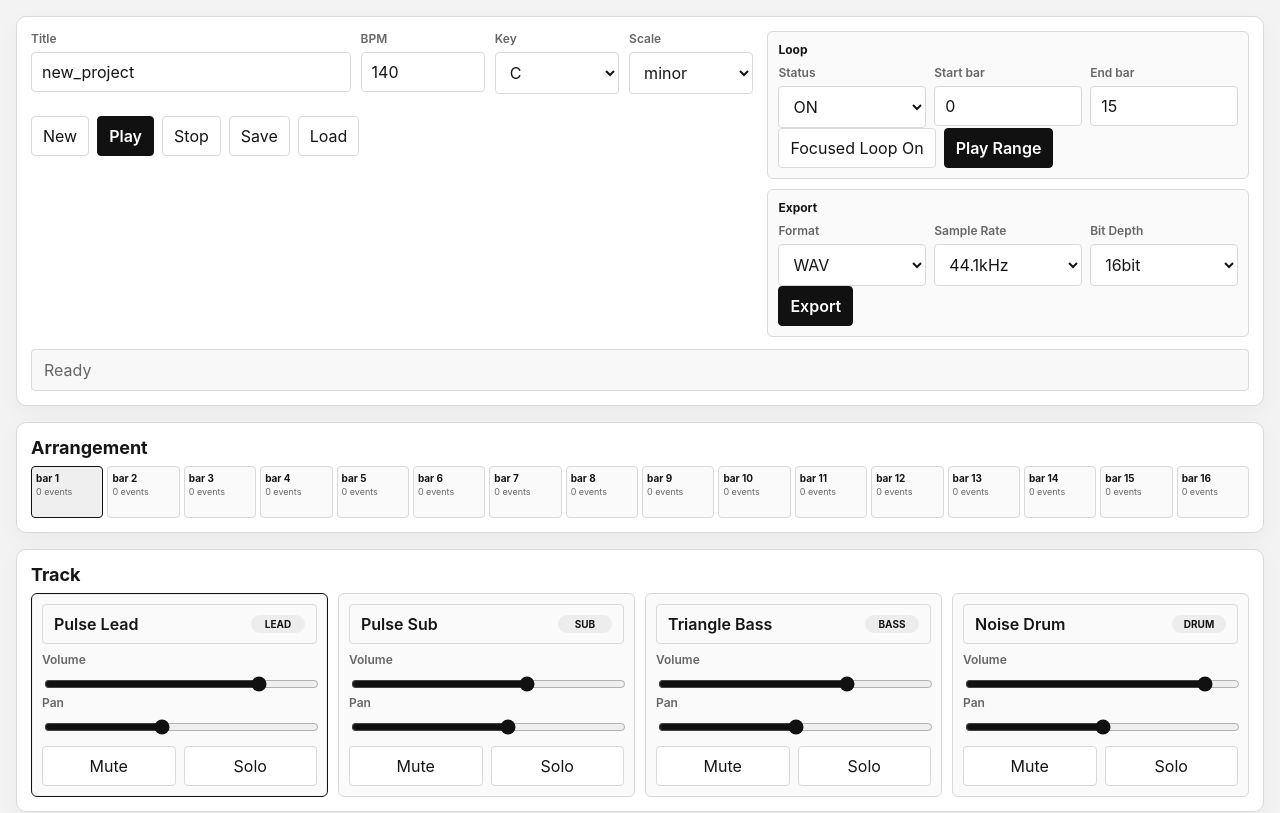
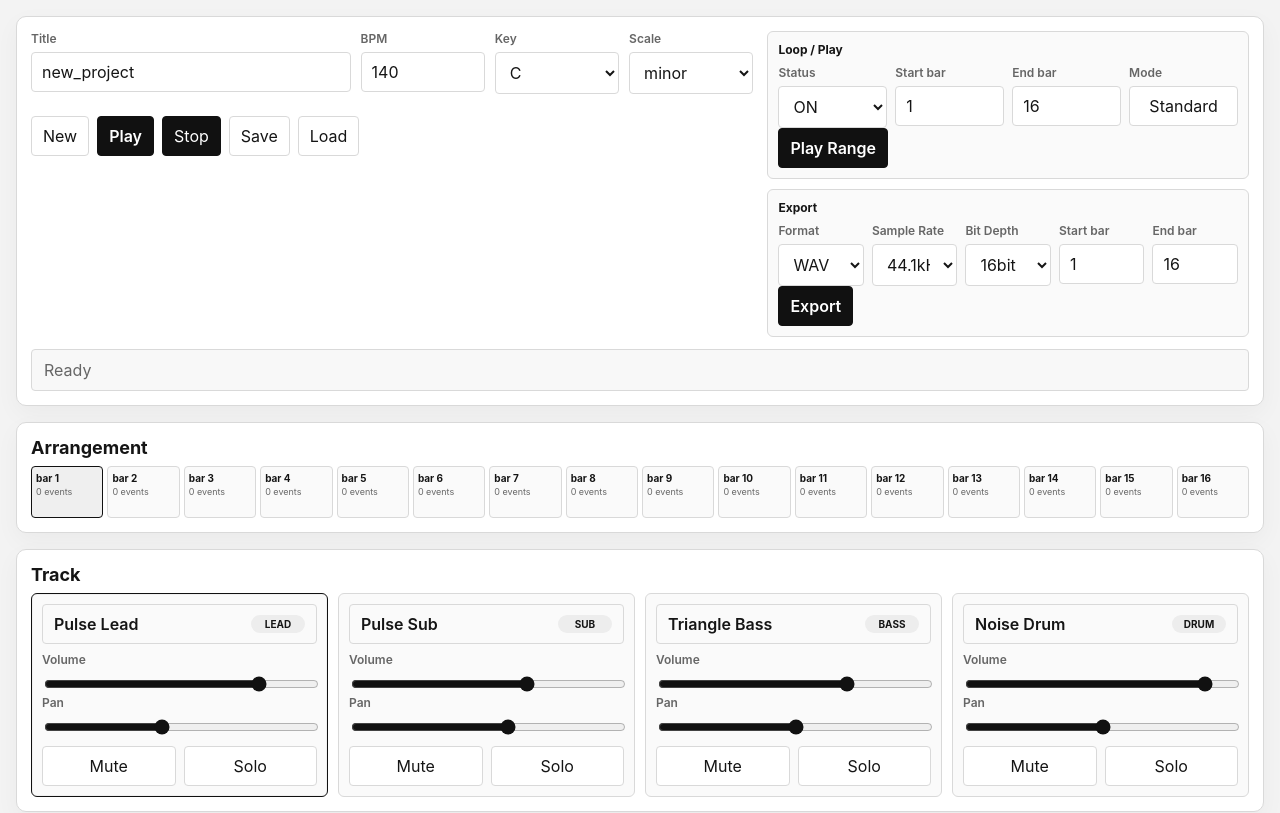
Before and after one commit to suivercel/8bit-bgm-app, a Next.js app: page / in a window 1280 px wide. Shown: the top 813 px of the page. Built offline with nearby package versions, Linux system fonts and the light colour scheme.

Commit message:
fix app/components

```diff
--- a/app/globals.css
+++ b/app/globals.css
@@ -89,6 +89,21 @@ button.primary {
   font-weight: 600;
 }
 button.primary:hover { background: #222222; border-color: #222222; }
+
+button.state-active {
+  background: #111111;
+  color: #ffffff;
+  border-color: #111111;
+}
+button.primary.state-active {
+  background: #000000;
+  border-color: #000000;
+}
+.track-actions button.state-active {
+  background: #111111;
+  color: #ffffff;
+  border-color: #111111;
+}
 button:disabled { opacity: 0.55; cursor: not-allowed; }
 .small {
   font-size: 12px;
@@ -108,6 +123,8 @@ button:disabled { opacity: 0.55; cursor: not-allowed; }
 .mini-panel-title { font-size: 12px; font-weight: 700; margin-bottom: 8px; color: var(--text); }
 .mini-grid { display: grid; gap: 8px; }
 .mini-grid.three { grid-template-columns: repeat(3, minmax(0, 1fr)); }
+.mini-grid.four { grid-template-columns: repeat(4, minmax(0, 1fr)); }
+.mini-grid.five { grid-template-columns: repeat(5, minmax(0, 1fr)); }
 .topbar-status { margin-top: 12px; }
 .status-box {
   padding: 10px 12px;
--- a/components/ComposerApp.tsx
+++ b/components/ComposerApp.tsx
@@ -45,11 +45,47 @@ function getCoveringNoteAt(pattern: Pattern | null, pitch: number, step: number)
   return null;
 }
 
+function clampBar(value: number, totalBars: number) {
+  return Math.min(Math.max(1, value), totalBars);
+}
+
+function normalizeBarRange(startBar: number, endBar: number, totalBars: number) {
+  const safeStart = clampBar(startBar, totalBars);
+  const safeEnd = Math.min(Math.max(safeStart, endBar), totalBars);
+  return { startBar: safeStart, endBar: safeEnd };
+}
+
+function normalizeProject(project: MusicProject): MusicProject {
+  const totalBars = project.totalBars || 16;
+  const loopLooksZeroBased = project.loopSettings.startBar === 0 || project.loopSettings.endBar === totalBars - 1;
+  const rawLoopStart = loopLooksZeroBased ? project.loopSettings.startBar + 1 : project.loopSettings.startBar || 1;
+  const rawLoopEnd = loopLooksZeroBased ? project.loopSettings.endBar + 1 : project.loopSettings.endBar || totalBars;
+  const loopRange = normalizeBarRange(rawLoopStart, rawLoopEnd, totalBars);
+  const rawExportStart = project.exportSettings.startBar ?? 1;
+  const rawExportEnd = project.exportSettings.endBar ?? totalBars;
+  const exportRange = normalizeBarRange(rawExportStart, rawExportEnd, totalBars);
+
+  return {
+    ...project,
+    loopSettings: {
+      ...project.loopSettings,
+      startBar: loopRange.startBar,
+      endBar: loopRange.endBar,
+    },
+    exportSettings: {
+      ...project.exportSettings,
+      startBar: exportRange.startBar,
+      endBar: exportRange.endBar,
+    },
+  };
+}
+
 export default function ComposerApp() {
   const [project, setProject] = useState<MusicProject>(createDefaultProject);
   const [selectedTrackId, setSelectedTrackId] = useState<string>('t1');
   const [selectedBar, setSelectedBar] = useState<number>(0);
   const [playingStep, setPlayingStep] = useState<number | null>(null);
+  const [isPlaying, setIsPlaying] = useState(false);
   const [status, setStatus] = useState<string>('Ready');
   const [loopCheckMode, setLoopCheckMode] = useState(false);
   const [clipboardPattern, setClipboardPattern] = useState<Pattern | null>(null);
@@ -111,7 +147,7 @@ export default function ComposerApp() {
     });
   };
 
-  const stopPlayback = () => {
+  const stopPlayback = (nextStatus = 'Stopped') => {
     if (intervalRef.current) {
       window.clearInterval(intervalRef.current);
       intervalRef.current = null;
@@ -121,39 +157,42 @@ export default function ComposerApp() {
       audioContextRef.current = null;
     }
     setPlayingStep(null);
+    setIsPlaying(false);
+    setStatus(nextStatus);
   };
 
   const startPlayback = async (loopOnly = false) => {
-    stopPlayback();
+    stopPlayback('Ready');
     const context = new AudioContext();
     audioContextRef.current = context;
 
     const tempProject = cloneProject(project);
-    if (loopOnly) {
-      tempProject.loopSettings.enabled = true;
-    }
-
-    const { totalDuration } = renderProject(tempProject, context, tempProject.loopSettings.startBar);
+    const playbackLoops = loopOnly || tempProject.loopSettings.enabled;
+    const playRange = normalizeBarRange(tempProject.loopSettings.startBar, tempProject.loopSettings.endBar, tempProject.totalBars);
+    const { totalDuration, startBar, endBar } = renderProject(tempProject, context, {
+      startBar: playRange.startBar,
+      endBar: playRange.endBar,
+      loopEnabled: playbackLoops,
+    });
     const stepDurationMs = (60 / tempProject.bpm) * 0.25 * 1000;
-    const loopStepCount = (tempProject.loopSettings.endBar - tempProject.loopSettings.startBar + 1) * 16;
+    const loopStepCount = (endBar - startBar + 1) * 16;
     const startedAt = performance.now();
-    setStatus(loopOnly ? 'ループ重点確認を再生中' : '再生中');
+    setIsPlaying(true);
+    setStatus(loopOnly ? `Focused loop: bar ${startBar}-${endBar}` : `Playing: bar ${startBar}-${endBar}`);
 
     intervalRef.current = window.setInterval(() => {
       const elapsed = performance.now() - startedAt;
       const rawStep = Math.floor(elapsed / stepDurationMs);
       const currentStep = loopStepCount > 0 ? rawStep % loopStepCount : rawStep;
       setPlayingStep(currentStep % 16);
-      if (!tempProject.loopSettings.enabled && elapsed > totalDuration * 1000 + 50) {
-        stopPlayback();
-        setStatus('再生停止');
+      if (!playbackLoops && elapsed > totalDuration * 1000 + 50) {
+        stopPlayback('Stopped');
       }
     }, 50);
 
-    if (!tempProject.loopSettings.enabled) {
+    if (!playbackLoops) {
       window.setTimeout(() => {
-        stopPlayback();
-        setStatus('再生停止');
+        stopPlayback('Stopped');
       }, totalDuration * 1000 + 80);
     }
   };
@@ -244,7 +283,7 @@ export default function ComposerApp() {
 
   const loadProjectFile = async (file: File) => {
     const text = await file.text();
-    const data = JSON.parse(text) as MusicProject;
+    const data = normalizeProject(JSON.parse(text) as MusicProject);
     setProject(data);
     setSelectedTrackId(data.tracks[0]?.id ?? 't1');
     setSelectedBar(0);
@@ -257,10 +296,11 @@ export default function ComposerApp() {
       setStatus('MP3 is not implemented in this version. Please select WAV.');
       return;
     }
-    setStatus('Exporting WAV');
-    const blob = await exportWav(project);
+    const exportRange = normalizeBarRange(project.exportSettings.startBar, project.exportSettings.endBar, project.totalBars);
+    setStatus(`Exporting WAV: bar ${exportRange.startBar}-${exportRange.endBar}`);
+    const blob = await exportWav(project, exportRange);
     downloadBlob(blob, `${project.title || 'bgm'}.wav`);
-    setStatus('WAV exported');
+    setStatus(`WAV exported: bar ${exportRange.startBar}-${exportRange.endBar}`);
   };
 
   const applyTrackPatch = (trackId: string, patch: Partial<Track>) => {
@@ -309,11 +349,23 @@ export default function ComposerApp() {
               </div>
             </div>
             <div className="button-row toolbar-actions">
-              <button onClick={() => setProject(createDefaultProject())}>New</button>
-              <button className="primary" onClick={() => startPlayback(false)}>
+              <button
+                onClick={() => {
+                  stopPlayback('Ready');
+                  setProject(createDefaultProject());
+                  setSelectedTrackId('t1');
+                  setSelectedBar(0);
+                  setSelectedEventStep(null);
+                }}
+              >
+                New
+              </button>
+              <button className={`primary ${isPlaying ? 'state-active' : ''}`} onClick={() => startPlayback(false)}>
                 Play
               </button>
-              <button onClick={stopPlayback}>Stop</button>
+              <button className={!isPlaying ? 'state-active' : ''} onClick={() => stopPlayback('Stopped')}>
+                Stop
+              </button>
               <button onClick={saveProjectFile}>Save</button>
               <button onClick={() => fileInputRef.current?.click()}>Load</button>
             </div>
@@ -322,8 +374,8 @@ export default function ComposerApp() {
           <div className="topbar-side">
             <div className="topbar-side-grid">
               <div className="mini-panel">
-                <div className="mini-panel-title">Loop</div>
-                <div className="mini-grid three">
+                <div className="mini-panel-title">Loop / Play</div>
+                <div className="mini-grid four">
                   <div className="field slim">
                     <label>Status</label>
                     <select
@@ -343,14 +395,18 @@ export default function ComposerApp() {
                     <label>Start bar</label>
                     <input
                       type="number"
-                      min={0}
-                      max={project.totalBars - 1}
+                      min={1}
+                      max={project.totalBars}
                       value={project.loopSettings.startBar}
                       onChange={(e) =>
-                        updateProject((draft) => ({
-                          ...draft,
-                          loopSettings: { ...draft.loopSettings, startBar: Number(e.target.value) },
-                        }))
+                        updateProject((draft) => {
+                          const startBar = clampBar(Number(e.target.value), draft.totalBars);
+                          const range = normalizeBarRange(startBar, draft.loopSettings.endBar, draft.totalBars);
+                          return {
+                            ...draft,
+                            loopSettings: { ...draft.loopSettings, startBar: range.startBar, endBar: range.endBar },
+                          };
+                        })
                       }
                     />
                   </div>
@@ -358,21 +414,30 @@ export default function ComposerApp() {
                     <label>End bar</label>
                     <input
                       type="number"
-                      min={project.loopSettings.startBar}
-                      max={project.totalBars - 1}
+                      min={1}
+                      max={project.totalBars}
                       value={project.loopSettings.endBar}
                       onChange={(e) =>
-                        updateProject((draft) => ({
-                          ...draft,
-                          loopSettings: { ...draft.loopSettings, endBar: Number(e.target.value) },
-                        }))
+                        updateProject((draft) => {
+                          const endBar = clampBar(Number(e.target.value), draft.totalBars);
+                          const range = normalizeBarRange(draft.loopSettings.startBar, endBar, draft.totalBars);
+                          return {
+                            ...draft,
+                            loopSettings: { ...draft.loopSettings, startBar: range.startBar, endBar: range.endBar },
+                          };
+                        })
                       }
                     />
                   </div>
+                  <div className="field slim">
+                    <label>Mode</label>
+                    <button className={loopCheckMode ? 'state-active' : ''} onClick={() => setLoopCheckMode((prev) => !prev)}>
+                      {loopCheckMode ? 'Focused' : 'Standard'}
+                    </button>
+                  </div>
                 </div>
                 <div className="button-row">
-                  <button onClick={() => setLoopCheckMode((prev) => !prev)}>{loopCheckMode ? 'Focused Loop Off' : 'Focused Loop On'}</button>
-                  <button className="primary" onClick={() => startPlayback(loopCheckMode)}>
+                  <button className={`primary ${isPlaying ? 'state-active' : ''}`} onClick={() => startPlayback(loopCheckMode)}>
                     {loopCheckMode ? 'Play Focused Loop' : 'Play Range'}
                   </button>
                 </div>
@@ -380,7 +445,7 @@ export default function ComposerApp() {
 
               <div className="mini-panel">
                 <div className="mini-panel-title">Export</div>
-                <div className="mini-grid three">
+                <div className="mini-grid five">
                   <div className="field slim">
                     <label>Format</label>
                     <select
@@ -425,6 +490,44 @@ export default function ComposerApp() {
                       <option value={16}>16bit</option>
                       <option value={24}>24bit</option>
                     </select>
+                  </div>
+                  <div className="field slim">
+                    <label>Start bar</label>
+                    <input
+                      type="number"
+                      min={1}
+                      max={project.totalBars}
+                      value={project.exportSettings.startBar}
+                      onChange={(e) =>
+                        updateProject((draft) => {
+                          const startBar = clampBar(Number(e.target.value), draft.totalBars);
+                          const range = normalizeBarRange(startBar, draft.exportSettings.endBar, draft.totalBars);
+                          return {
+                            ...draft,
+                            exportSettings: { ...draft.exportSettings, startBar: range.startBar, endBar: range.endBar },
+                          };
+                        })
+                      }
+                    />
+                  </div>
+                  <div className="field slim">
+                    <label>End bar</label>
+                    <input
+                      type="number"
+                      min={1}
+                      max={project.totalBars}
+                      value={project.exportSettings.endBar}
+                      onChange={(e) =>
+                        updateProject((draft) => {
+                          const endBar = clampBar(Number(e.target.value), draft.totalBars);
+                          const range = normalizeBarRange(draft.exportSettings.startBar, endBar, draft.totalBars);
+                          return {
+                            ...draft,
+                            exportSettings: { ...draft.exportSettings, startBar: range.startBar, endBar: range.endBar },
+                          };
+                        })
+                      }
+                    />
                   </div>
                 </div>
                 <div className="button-row">
@@ -502,8 +605,8 @@ export default function ComposerApp() {
                 />
               </div>
               <div className="track-actions">
-                <button onClick={() => applyTrackPatch(track.id, { muted: !track.muted })}>{track.muted ? 'Unmute' : 'Mute'}</button>
-                <button onClick={() => applyTrackPatch(track.id, { solo: !track.solo })}>{track.solo ? 'Solo Off' : 'Solo'}</button>
+                <button className={track.muted ? 'state-active' : ''} onClick={() => applyTrackPatch(track.id, { muted: !track.muted })}>{track.muted ? 'Unmute' : 'Mute'}</button>
+                <button className={track.solo ? 'state-active' : ''} onClick={() => applyTrackPatch(track.id, { solo: !track.solo })}>{track.solo ? 'Solo Off' : 'Solo'}</button>
               </div>
             </div>
           ))}
--- a/lib/audio.ts
+++ b/lib/audio.ts
@@ -8,6 +8,12 @@ function createNoiseBuffer(context: BaseAudioContext) {
     data[i] = Math.random() * 2 - 1;
   }
   return buffer;
+}
+
+function normalizeBarRange(startBar: number, endBar: number, totalBars: number) {
+  const safeStart = Math.min(Math.max(1, startBar), totalBars);
+  const safeEnd = Math.min(Math.max(safeStart, endBar), totalBars);
+  return { startBar: safeStart, endBar: safeEnd };
 }
 
 function scheduleOscillator(
@@ -102,16 +108,26 @@ function scheduleEvent(
   scheduleOscillator(context, destination, wave, frequency, startTime, duration, volume, pan);
 }
 
-export function renderProject(project: MusicProject, context: BaseAudioContext, startAt = 0) {
+export function renderProject(
+  project: MusicProject,
+  context: BaseAudioContext,
+  options?: { startBar?: number; endBar?: number; loopEnabled?: boolean },
+) {
   const destination = context.createGain();
   destination.gain.value = 1;
   destination.connect(context.destination);
 
   const stepDuration = getStepDurationSeconds(project.bpm);
-  const loopStartBar = project.loopSettings.enabled ? project.loopSettings.startBar : startAt;
-  const loopEndBar = project.loopSettings.enabled ? project.loopSettings.endBar : project.totalBars - 1;
+  const fallbackRange = project.loopSettings.enabled
+    ? { startBar: project.loopSettings.startBar, endBar: project.loopSettings.endBar }
+    : { startBar: 1, endBar: project.totalBars };
+  const requestedStart = options?.startBar ?? fallbackRange.startBar;
+  const requestedEnd = options?.endBar ?? fallbackRange.endBar;
+  const range = normalizeBarRange(requestedStart, requestedEnd, project.totalBars);
+  const startIndex = range.startBar - 1;
+  const endIndex = range.endBar - 1;
 
-  for (let barIndex = loopStartBar; barIndex <= loopEndBar; barIndex += 1) {
+  for (let barIndex = startIndex; barIndex <= endIndex; barIndex += 1) {
     for (const track of project.tracks) {
       if (!isTrackAudible(track, project.tracks)) continue;
       const patternId = project.arrangement[barIndex]?.patternIdByTrack[track.id];
@@ -119,14 +135,16 @@ export function renderProject(project: MusicProject, context: BaseAudioContext,
       if (!pattern) continue;
 
       for (const event of pattern.events) {
-        const eventStart = context.currentTime + (barIndex - loopStartBar) * 16 * stepDuration + event.step * stepDuration;
+        const eventStart = context.currentTime + (barIndex - startIndex) * 16 * stepDuration + event.step * stepDuration;
         scheduleEvent(context, destination, track, event, eventStart, stepDuration, project.masterVolume);
       }
     }
   }
 
   return {
-    totalDuration: (loopEndBar - loopStartBar + 1) * 16 * stepDuration,
+    totalDuration: (endIndex - startIndex + 1) * 16 * stepDuration,
+    startBar: range.startBar,
+    endBar: range.endBar,
   };
 }
 
@@ -184,11 +202,10 @@ function audioBufferToWaveBlob(audioBuffer: AudioBuffer, bitDepth: 16 | 24) {
   return new Blob([buffer], { type: 'audio/wav' });
 }
 
-export async function exportWav(project: MusicProject) {
+export async function exportWav(project: MusicProject, range?: { startBar?: number; endBar?: number }) {
   const stepDuration = getStepDurationSeconds(project.bpm);
-  const barCount = project.loopSettings.enabled
-    ? project.loopSettings.endBar - project.loopSettings.startBar + 1
-    : project.totalBars;
+  const normalized = normalizeBarRange(range?.startBar ?? project.exportSettings.startBar, range?.endBar ?? project.exportSettings.endBar, project.totalBars);
+  const barCount = normalized.endBar - normalized.startBar + 1;
   const duration = Math.max(1, barCount * 16 * stepDuration + 0.5);
 
   const offlineContext = new OfflineAudioContext({
@@ -197,7 +214,7 @@ export async function exportWav(project: MusicProject) {
     sampleRate: project.exportSettings.sampleRate,
   });
 
-  renderProject(project, offlineContext, project.loopSettings.startBar);
+  renderProject(project, offlineContext, { startBar: normalized.startBar, endBar: normalized.endBar, loopEnabled: false });
   const audioBuffer = await offlineContext.startRendering();
   return audioBufferToWaveBlob(audioBuffer, project.exportSettings.bitDepth);
 }
--- a/lib/defaultProject.ts
+++ b/lib/defaultProject.ts
@@ -101,14 +101,16 @@ export const createDefaultProject = (): MusicProject => {
     masterVolume: 0.9,
     loopSettings: {
       enabled: true,
-      startBar: 0,
-      endBar: 15,
+      startBar: 1,
+      endBar: 16,
     },
     exportSettings: {
       format: 'wav',
       sampleRate: 44100,
       bitDepth: 16,
       channels: 2,
+      startBar: 1,
+      endBar: 16,
     },
     tracks,
     patterns,
--- a/lib/types.ts
+++ b/lib/types.ts
@@ -11,6 +11,8 @@ export interface ExportSettings {
   sampleRate: SampleRate;
   bitDepth: BitDepth;
   channels: 2;
+  startBar: number;
+  endBar: number;
 }
 
 export interface PulseInstrumentSettings {
```
